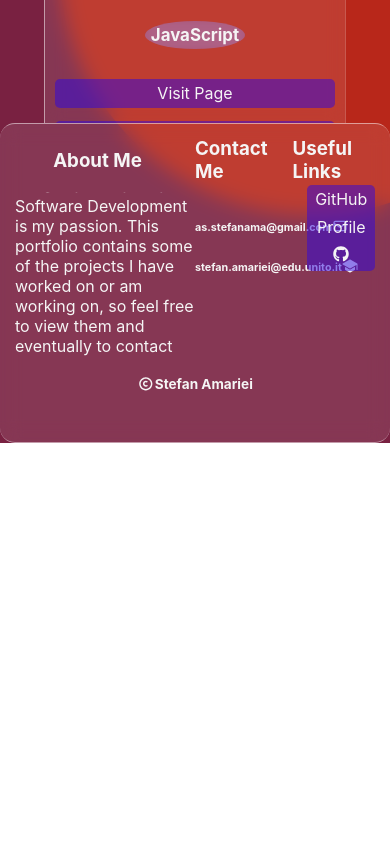
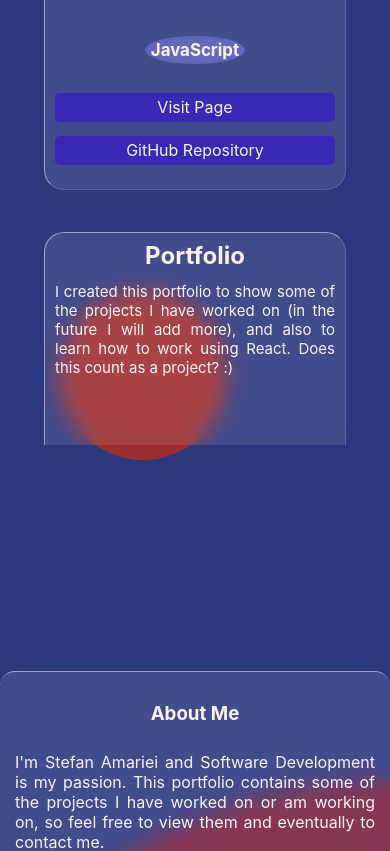
Before and after one commit to stefaAma/WebPortfolio, a React (Create React App) app: page / in a window 390 px wide. Shown: the part 1920-2771 px from the top of the page. Before the commit the page ends 2363 px from the top, so only its background shows below. Built offline with nearby package versions, Linux system fonts and the light colour scheme.

Commit message:
I have implemented the responsive mobile layout for the projects page.

```diff
--- a/src/index.css
+++ b/src/index.css
@@ -582,6 +582,21 @@ code {
   height: 40px;
   display: flex;
   align-items: center;
+}
+
+.contact-me-item {
+  justify-content: space-between;
+}
+
+.contact-me-text {
+  margin-left: 15px;
+}
+
+.contact-me-icon {
+  margin-right: 15px;
+}
+
+.useful-links-item {
   justify-content: space-evenly;
 }
 
@@ -773,6 +788,11 @@ code {
 
 
 @media (max-width: 40em) {
+
+  .projects-page {
+    height: 280vh;
+  }
+
   .projects-menu {
     flex-direction: column;
     align-items: center;
@@ -798,4 +818,100 @@ code {
   .menu-item {
     margin-right: 1.5em;
   }
+
+  #circle-one {
+    height: 60vh;
+    width: 60vh;
+  }
+
+  #circle-two {
+    height: 60vh;
+    width: 60vh;
+  }
+
+  #circle-three {
+    height: 20vh;
+    width: 20vh;
+    bottom: 35%;
+  }
+
+  #circle-four {
+    height: 20vh;
+    width: 20vh;
+    top: 35%;
+  }
+
+  .contact-me-footer {
+    flex-direction: column;
+    height: auto;
+    position: absolute;
+    bottom: 0;
+  }
+
+  .contact-me-info {
+    height: initial;
+    flex-direction: column;
+  }
+
+  .about-me {
+    height: initial;
+    width: auto;
+  }
+
+  .contact-me {
+    height: 24vh;
+    width: 100%;
+  }
+
+  .contact-me-item {
+    justify-content: space-between;
+  }
+
+  .contact-me-text {
+    margin-left: 15px;
+    font-size: 2.5vh;
+  }
+
+  .contact-me-icon {
+    margin-right: 15px;
+  }
+
+  .useful-links {
+    height: auto;
+  }
+
+  .footer-content-text {
+    height: initial;
+    width: 100%;
+    text-align: justify;
+    padding-left: 0;
+  }
+
+  .footer-content-text p {
+    padding-left: 15px;
+    padding-right: 15px;
+    margin-bottom: 0;
+  }
+
+  .footer-content-items {
+    margin-bottom: 0;
+  }
+
+  .footer-title h3 {
+    margin-bottom: 0;
+  }
+
+  .useful-links {
+    width: 100%;
+    height: 20vh;
+  }
+
+  .footer-popup-wrapper {
+    border: 2px solid rgba(255, 255, 255, 0.5);
+  }
+
+  .projects-body {
+    height: 140vh;
+  }
+
 }
```
